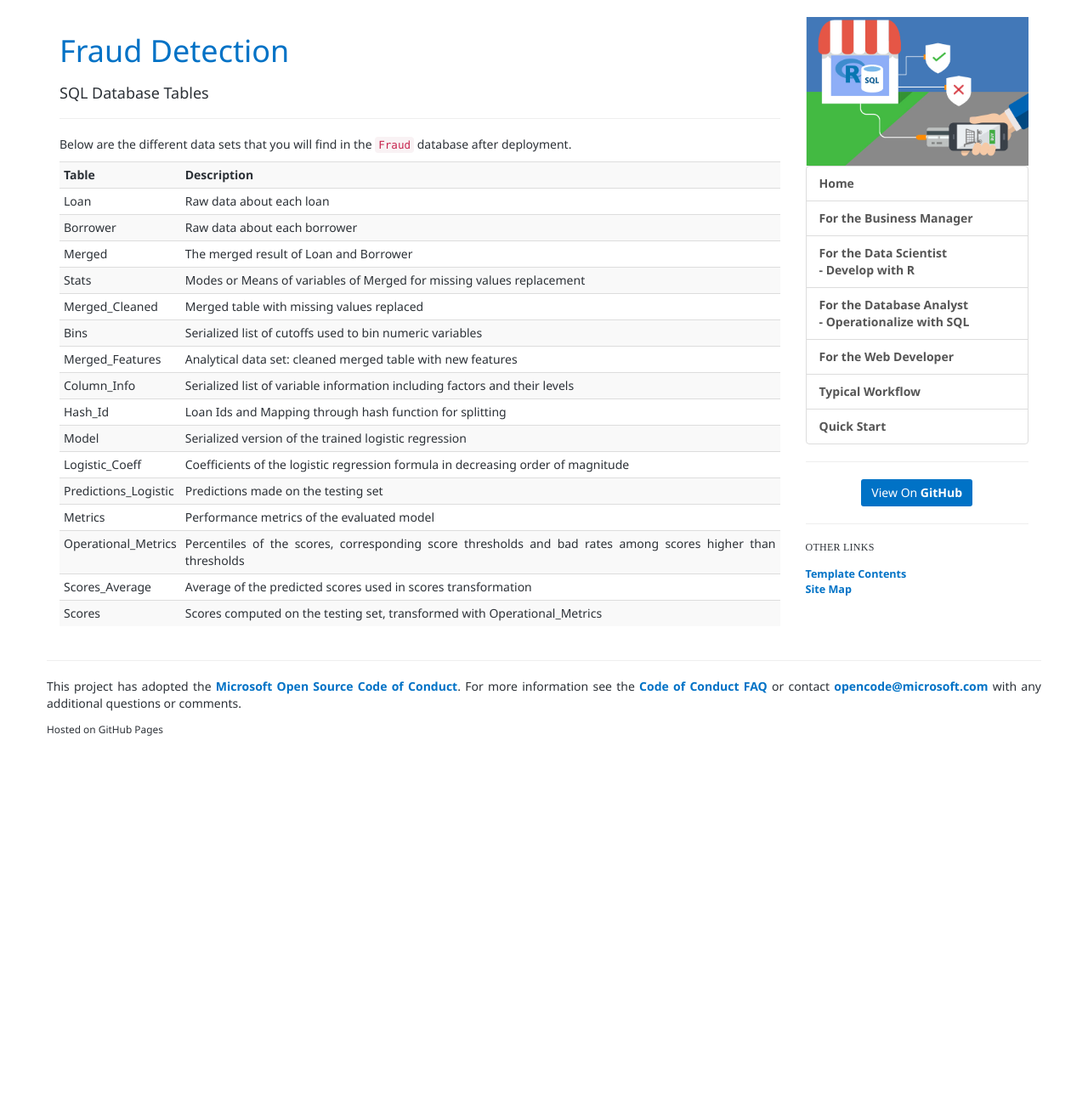
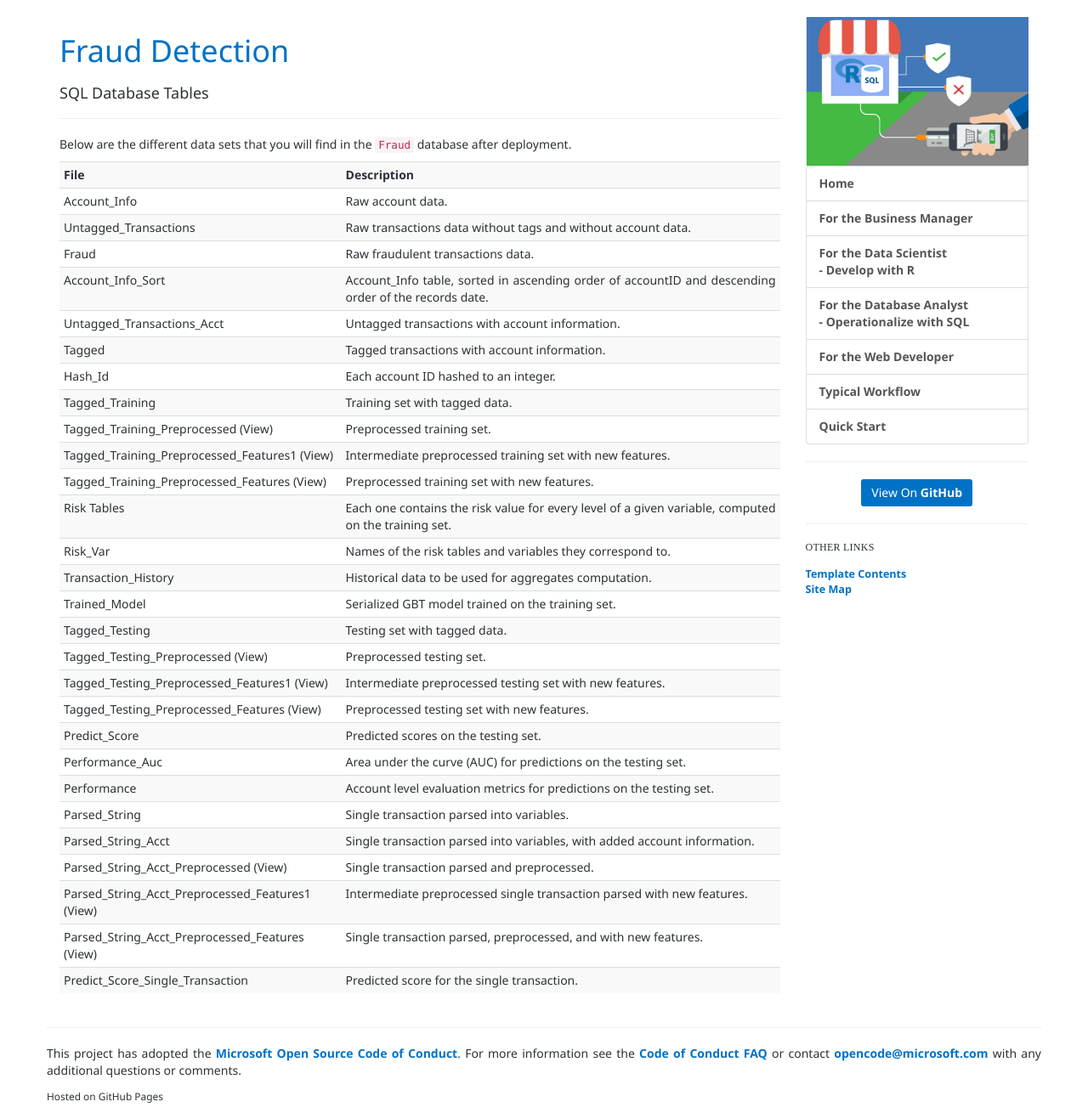
Before and after one commit to microsoft/r-server-fraud-detection, a Jekyll site: the page built from tables.md, in a window 1280 px wide. Shown: the whole page at 85% size. Built offline with Jekyll 4.4.1, drawn with Linux system fonts in a browser that asks for light colours; nearby versions of some CDN libraries; before the commit the page ends 900 px from its top, so only the background shows below that.

Commit message:
update content

```diff
--- a/tables.md
+++ b/tables.md
@@ -10,25 +10,119 @@ Below are the different data sets that you will find in the `{{ site.db_name }}`
 
 <table class="table table-striped table-condensed">
    <tr>
-    <th>Table</th>
+    <th>File</th>
     <th>Description</th>
   </tr>
-
-<tr><td>Loan</td><td>Raw data about each loan </td></tr>
-<tr><td>Borrower</td><td>Raw data about each borrower </td></tr>
-<tr><td>Merged</td><td>The merged result of Loan and Borrower </td></tr>
-<tr><td>Stats</td><td>Modes or Means of variables of Merged for missing values replacement</td></tr>
-<tr><td>Merged_Cleaned</td><td>Merged table with missing values replaced</td></tr>
-<tr><td>Bins</td><td>Serialized list of cutoffs used to bin numeric variables</td></tr>
-<tr><td>Merged_Features</td><td>Analytical data set: cleaned merged table with new features</td></tr>
-<tr><td>Column_Info</td><td>Serialized list of variable information including factors and their levels</td></tr>
-<tr><td>Hash_Id</td><td>Loan Ids and Mapping through hash function for splitting</td></tr>
-<tr><td>Model</td><td>Serialized version of the trained logistic regression</td></tr>
-<tr><td>Logistic_Coeff</td><td>Coefficients of the logistic regression formula in decreasing order of magnitude</td></tr>
-<tr><td>Predictions_Logistic</td><td>Predictions made on the testing set</td></tr>
-<tr><td>Metrics</td><td>Performance metrics of the evaluated model</td></tr>
-<tr><td>Operational_Metrics</td><td>Percentiles of the scores, corresponding score thresholds and bad rates among scores higher than thresholds</td></tr>
-<tr><td>Scores_Average</td><td>Average of the predicted scores used in scores transformation</td></tr>
-<tr><td>Scores</td><td>Scores computed on the testing set, transformed with Operational_Metrics</td></tr>
-
+  <tr>
+    <td>Account_Info</td>
+    <td>Raw account data. </td>
+  </tr>
+    <tr>
+    <td>Untagged_Transactions</td>
+    <td>Raw transactions data without tags and without account data. </td>
+  </tr>
+    <tr>
+    <td>Fraud</td>
+    <td>Raw fraudulent transactions data. </td>
+  </tr>
+  <tr>
+    <td>Account_Info_Sort </td>
+    <td>Account_Info table, sorted in ascending order of accountID and descending order of the records date.</td>
+  </tr>
+  <tr>
+    <td>Untagged_Transactions_Acct</td>
+    <td>Untagged transactions with account information.</td>
+  </tr>
+  <tr>
+    <td>Tagged</td>
+    <td>Tagged transactions with account information.</td>
+  </tr>
+    <tr>
+    <td>Hash_Id</td>
+    <td>Each account ID hashed to an integer.</td>
+  </tr>
+    <tr>
+    <td>Tagged_Training</td>
+    <td>Training set with tagged data.</td>
+  </tr>
+    <tr>
+    <td>Tagged_Training_Preprocessed (View)</td>
+    <td>Preprocessed training set.</td>
+  </tr>
+  <tr>
+    <td>Tagged_Training_Preprocessed_Features1 (View)</td>
+    <td>Intermediate preprocessed training set with new features.</td>
+  </tr>
+  <tr>
+    <td>Tagged_Training_Preprocessed_Features (View)</td>
+    <td>Preprocessed training set with new features.</td>
+  </tr>
+  <tr>
+    <td>Risk Tables</td>
+    <td>Each one contains the risk value for every level of a given variable, computed on the training set.</td>
+  </tr>
+  <tr>
+    <td>Risk_Var</td>
+    <td>Names of the risk tables and variables they correspond to.</td>
+  </tr>
+  <tr>
+    <td>Transaction_History</td>
+    <td>Historical data to be used for aggregates computation.</td>
+  </tr>
+  <tr>
+    <td>Trained_Model</td>
+    <td>Serialized GBT model trained on the training set.</td>
+  </tr>
+  <tr>
+    <td>Tagged_Testing</td>
+    <td>Testing set with tagged data.</td>
+  </tr>
+  <tr>
+    <td>Tagged_Testing_Preprocessed (View)</td>
+    <td>Preprocessed testing set.</td>
+  </tr>
+  <tr>
+    <td>Tagged_Testing_Preprocessed_Features1 (View)</td>
+    <td>Intermediate preprocessed testing set with new features.</td>
+  </tr>
+  <tr>
+    <td>Tagged_Testing_Preprocessed_Features (View)</td>
+    <td>Preprocessed testing set with new features.</td>
+  </tr>
+  <tr>
+    <td>Predict_Score</td>
+    <td>Predicted scores on the testing set.</td>
+  </tr>
+  <tr>
+    <td>Performance_Auc</td>
+    <td>Area under the curve (AUC) for predictions on the testing set.</td>
+  </tr>
+  <tr>
+    <td>Performance</td>
+    <td>Account level evaluation metrics for predictions on the testing set.</td>
+  </tr>
+  <tr>
+    <td>Parsed_String</td>
+    <td>Single transaction parsed into variables.</td>
+  </tr>
+  <tr>
+    <td>Parsed_String_Acct</td>
+    <td>Single transaction parsed into variables, with added account information. </td>
+  </tr>
+  <tr>
+    <td>Parsed_String_Acct_Preprocessed (View)</td>
+    <td>Single transaction parsed and preprocessed.</td>
+  </tr>
+  <tr>
+    <td>Parsed_String_Acct_Preprocessed_Features1 (View)</td>
+    <td>Intermediate preprocessed single transaction parsed with new features.</td>
+  </tr>
+  <tr>
+    <td>Parsed_String_Acct_Preprocessed_Features (View)</td>
+    <td>Single transaction parsed, preprocessed, and with new features.</td>
+  </tr>
+  <tr>
+    <td>Predict_Score_Single_Transaction</td>
+    <td>Predicted score for the single transaction.</td>
+  </tr>
 </table>
```
